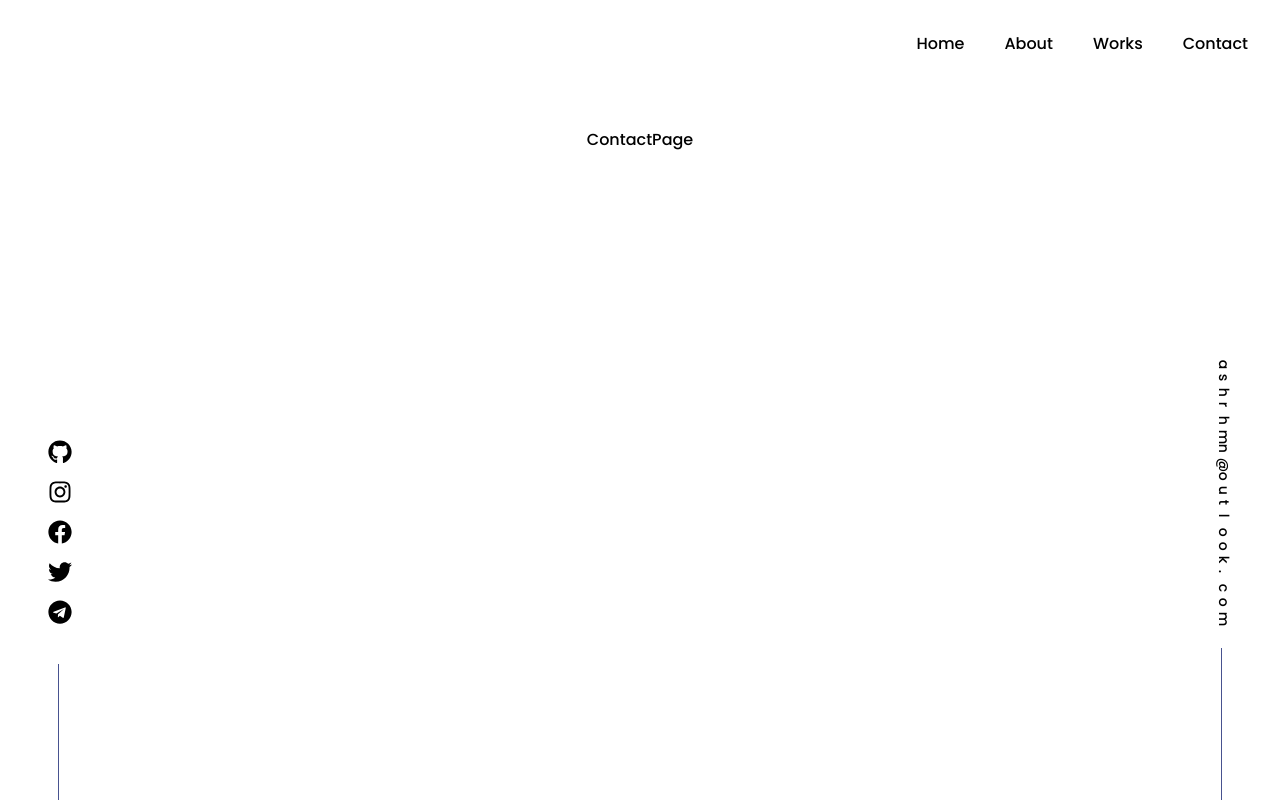
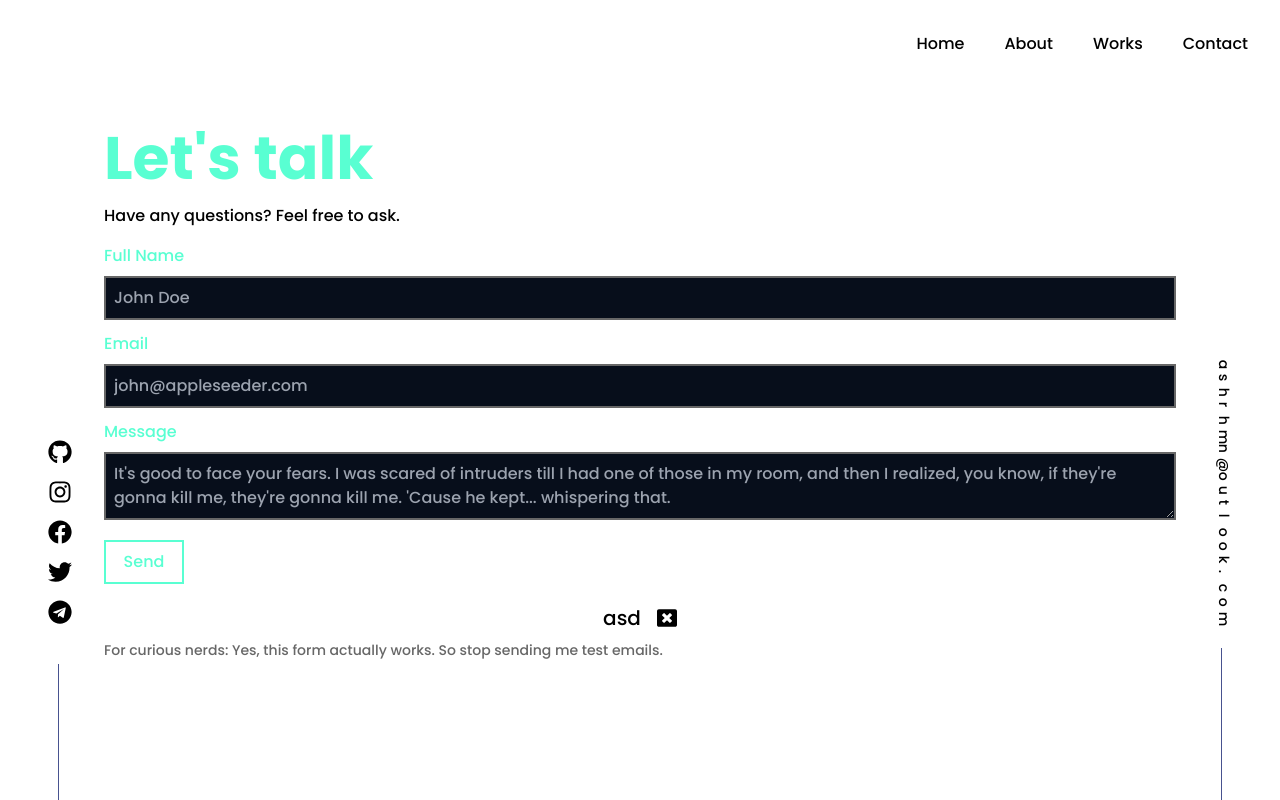
Before and after one commit to ashrhmn/portfolio-next-js, a Next.js app: page /contact in a window 1280 px wide. Built offline with nearby package versions, Linux system fonts and the light colour scheme.

Commit message:
Add emailing

```diff
--- a/components/Layout.tsx
+++ b/components/Layout.tsx
@@ -18,7 +18,7 @@ const Layout = ({ children }: { children: any }) => {
         <Link href={`/works`}>Works</Link>
         <Link href={`/contact`}>Contact</Link>
       </nav>
-      <div className="p-10 flex flex-col-reverse md:flex-row gap-x-10">
+      <div className="p-10 flex flex-col-reverse justify-center md:flex-row gap-x-10">
         <div className="flex justify-center md:justify-start md:flex-col gap-4 md:fixed md:top-[55%] md:left-[3rem] md:h-[45%] md:after:contents-[''] md:after:bg-[#47528f] md:after:inline-block md:after:absolute md:after:left-[0.6rem] md:after:w-[1px] md:after:h-[100%] md:after:top-[14rem]">
           <Link href={`https://github.com/ashrhmn`} passHref>
             <a aria-label="Github" target="_blank">
@@ -46,7 +46,9 @@ const Layout = ({ children }: { children: any }) => {
             </a>
           </Link>
         </div>
-        <div className="max-w-[1200px] mb-10 md:px-16 mx-auto">{children}</div>
+        <div className="max-w-[1200px] mb-10 md:px-16 flex-grow">
+          {children}
+        </div>
         <div className="fixed top-[45%] right-[3rem] h-[55%] after:contents-[''] after:bg-[#47528f] after:inline-block after:absolute after:right-[0.6rem] after:w-[1px] after:h-[100%] after:top-[18rem] hidden md:block">
           <Link href={`mailto:ashrhmn@outlook.com`} passHref>
             <a className="text-sm leading-[1]">
--- /dev/null
+++ b/hooks/useInput.ts
@@ -0,0 +1,9 @@
+import React, { useState } from "react";
+
+const useInput = (init: string = "") => {
+  const [value, setValue] = useState(init);
+  const onChange = (e: any) => setValue(e.target.value);
+  return { value, onChange };
+};
+
+export default useInput;
--- a/package.json
+++ b/package.json
@@ -8,7 +8,10 @@
     "lint": "next lint"
   },
   "dependencies": {
+    "@types/nodemailer": "^6.4.4",
+    "axios": "^0.27.2",
     "next": "12.1.5",
+    "nodemailer": "^6.7.4",
     "react": "18.1.0",
     "react-dom": "18.1.0",
     "react-icons": "^4.3.1"
--- a/pages/_app.tsx
+++ b/pages/_app.tsx
@@ -9,7 +9,7 @@ function MyApp({ Component, pageProps, router }: AppProps) {
       <Head>
         <title>Ashik Rahman</title>
       </Head>
-      <div key={router.route} className="slot-view">
+      <div key={router.route} className="slot-view w-full">
         <Component {...pageProps} />
       </div>
     </Layout>
--- a/pages/about.tsx
+++ b/pages/about.tsx
@@ -7,7 +7,8 @@ const AboutPage: NextPage = () => {
   return (
     <div className="flex flex-col md:flex-row gap-6">
       <div className="w-full">
-        <div className="relative w-full aspect-square rounded-full overflow-hidden">
+        <h1 className="text-3xl font-bold mb-8">About Me</h1>
+        <div className="relative w-full max-w-md aspect-square rounded-full overflow-hidden mx-auto my-4">
           <Image
             src="/images/user1.jpeg"
             alt="Ashik Rahman"
@@ -15,7 +16,6 @@ const AboutPage: NextPage = () => {
             objectFit="cover"
           />
         </div>
-        <h1 className="text-3xl font-bold mb-8">About Me</h1>
         <p className="text-xl">
           I am Ashik Rahman, 23 years old and from Bangladesh. Development has
           been an interest of mine for many years, and I work with anything from
@@ -31,7 +31,7 @@ const AboutPage: NextPage = () => {
             (skill) => (
               <span
                 style={{ opacity: `${skill.grade}` }}
-                className={`border-2 text-sm p-1 m-1 border-darkPrimary`}
+                className={`border-2 text-sm md:text-md md:my-3 p-1 m-1 border-darkPrimary`}
                 key={skill.name}
               >
                 {skill.name}
--- /dev/null
+++ b/pages/api/email.ts
@@ -0,0 +1,37 @@
+// Next.js API route support: https://nextjs.org/docs/api-routes/introduction
+import type { NextApiRequest, NextApiResponse } from "next";
+import { createTransport } from "nodemailer";
+
+type Data = {
+  msg: string;
+};
+
+export default async function handler(
+  req: NextApiRequest,
+  res: NextApiResponse<Data>
+) {
+  if (req.method !== "POST")
+    return res.status(405).json({ msg: "Method not allowed" });
+  try {
+    const transport = createTransport({
+      host: "smtp.gmail.com",
+      port: 587,
+      secure: false,
+      auth: {
+        user: "fmslaravel@gmail.com",
+        pass: "FmsLaravelApp1234",
+      },
+    });
+    await transport.sendMail({
+      from: "Ashik FMS",
+      to: "ashrhmn@outlook.com",
+      subject: `${req.body.name} - from Portfolio Website`,
+      html: `${req.body.msg}
+
+      ${req.body.email}`,
+    });
+    return res.status(200).json({ msg: "sent" });
+  } catch (error: any) {
+    return res.status(500).json({ msg: error });
+  }
+}
--- a/pages/api/hello.ts
+++ /dev/null
@@ -1,13 +0,0 @@
-// Next.js API route support: https://nextjs.org/docs/api-routes/introduction
-import type { NextApiRequest, NextApiResponse } from 'next'
-
-type Data = {
-  name: string
-}
-
-export default function handler(
-  req: NextApiRequest,
-  res: NextApiResponse<Data>
-) {
-  res.status(200).json({ name: 'John Doe' })
-}
--- a/pages/contact.tsx
+++ b/pages/contact.tsx
@@ -1,8 +1,88 @@
+import axios from "axios";
 import { NextPage } from "next";
-import React from "react";
+import React, { useState } from "react";
+import { FaWindowClose } from "react-icons/fa";
+import useInput from "../hooks/useInput";
 
 const ContactPage: NextPage = () => {
-  return <div>ContactPage</div>;
+  const nameInput = useInput();
+  const emailInput = useInput();
+  const messageInput = useInput();
+  const [responseMessage, setResponseMessage] = useState("asd");
+  const handleSendMail = async () => {
+    const data = {
+      name: nameInput.value,
+      email: emailInput.value,
+      msg: messageInput.value,
+    };
+
+    try {
+      const { data: response } = await axios.post(`/api/email`, data);
+      console.log(response);
+      setResponseMessage(
+        response.msg === "sent" ? "Message Sent" : "An unknown error occured"
+      );
+    } catch (error) {
+      console.log(error);
+      setResponseMessage("Server Error");
+    }
+  };
+  return (
+    <div className="w-full">
+      <h1 className="text-6xl text-darkPrimary font-bold">Let{"'"}s talk</h1>
+      <h2 className="my-4">Have any questions? Feel free to ask.</h2>
+      <div>
+        <div className="flex flex-col gap-2 my-3">
+          <label className="text-darkPrimary">Full Name</label>
+          <input
+            className="p-2 focus:outline-none bg-darkBg border-2 border-darkSecondary"
+            placeholder="John Doe"
+            type="text"
+            name="Name"
+            {...nameInput}
+          />
+        </div>
+        <div className="flex flex-col gap-2 my-3">
+          <label className="text-darkPrimary">Email</label>
+          <input
+            className="p-2 focus:outline-none bg-darkBg border-2 border-darkSecondary"
+            placeholder="john@appleseeder.com"
+            type="email"
+            name="Email"
+            {...emailInput}
+          />
+        </div>
+        <div className="flex flex-col gap-2 my-3">
+          <label className="text-darkPrimary">Message</label>
+          <textarea
+            className="p-2 focus:outline-none bg-darkBg border-2 border-darkSecondary"
+            placeholder="It's good to face your fears. I was scared of intruders till I had one of those in my room, and then I realized, you know, if they're gonna kill me, they're gonna kill me. 'Cause he kept... whispering that."
+            name="Message"
+            {...messageInput}
+          ></textarea>
+          <button
+            onClick={handleSendMail}
+            className="border-2 my-3 text-darkPrimary border-darkPrimary p-2 w-20"
+          >
+            Send
+          </button>
+          {responseMessage !== "" && (
+            <div className="flex text-xl justify-center gap-4 items-center">
+              <span>{responseMessage}</span>
+              <FaWindowClose
+                className="cursor-pointer"
+                onClick={() => setResponseMessage("")}
+              />
+            </div>
+          )}
+          <div className="text-sm text-darkSecondary">
+            For curious nerds: Yes, this form actually works. So stop sending me
+            test emails.
+          </div>
+        </div>
+      </div>
+    </div>
+  );
 };
 
 export default ContactPage;
```
Also changed, not shown: 1 other file (tests, documents, lock files or other folders).
